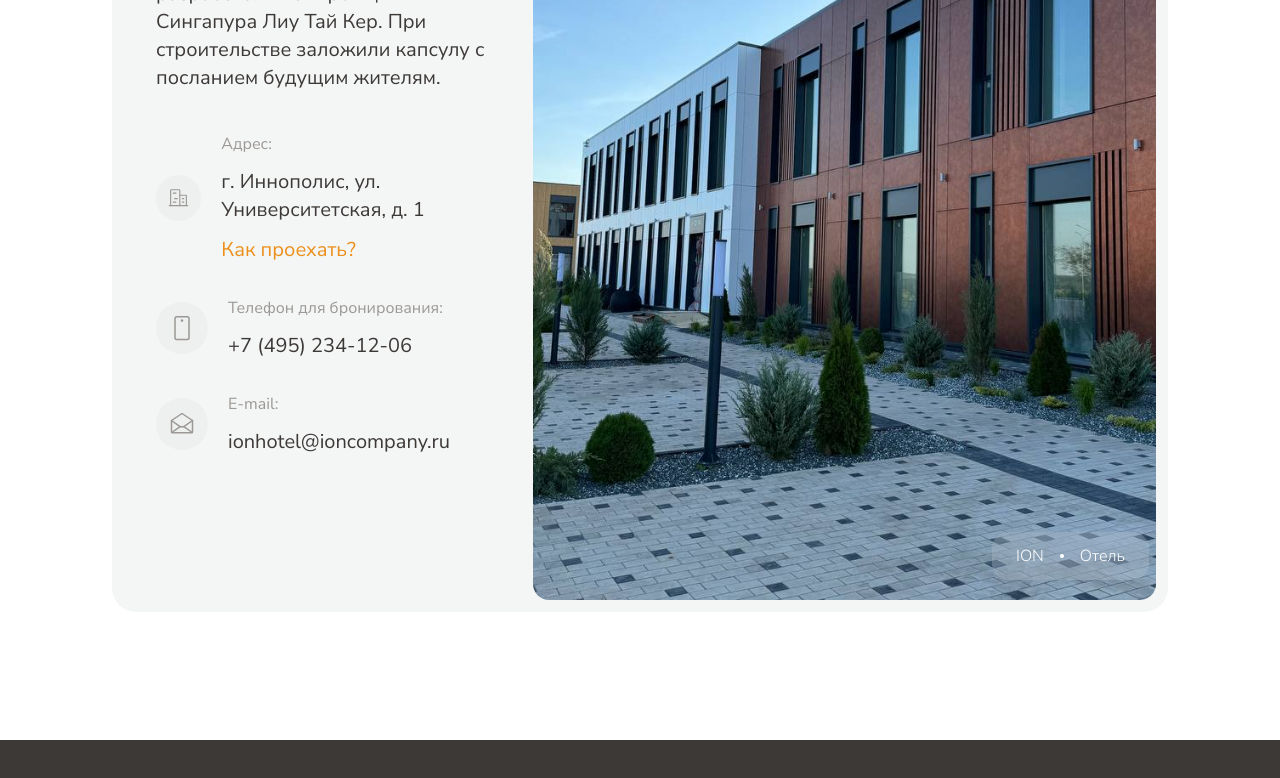
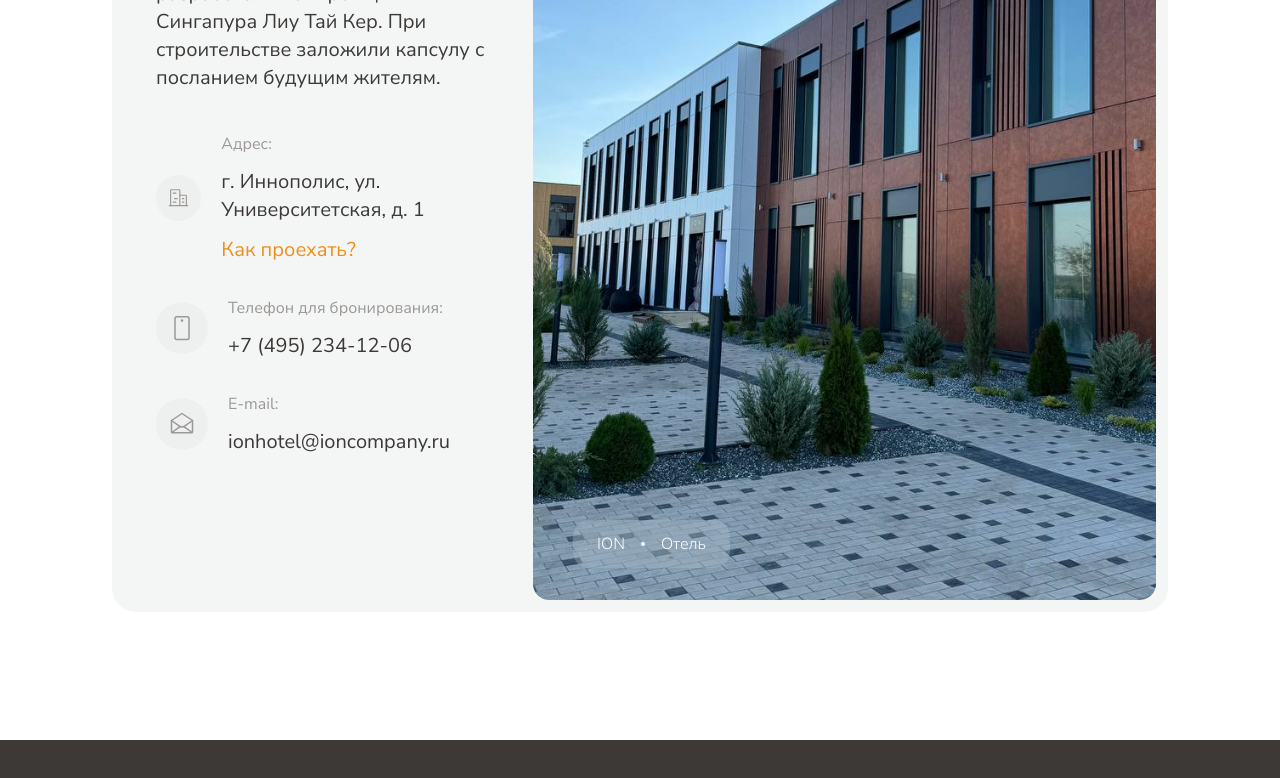
Before and after one commit to DeHopen/ION_Hotel, a Next.js app: page / in a window 1280 px wide. Shown: the part 6924-7702 px from the top of the page. Built offline with nearby package versions, Linux system fonts and the light colour scheme.

Commit message:
Bug fix with placeholder

```diff
--- a/src/components/InfoHotel/InfoHotel.tsx
+++ b/src/components/InfoHotel/InfoHotel.tsx
@@ -82,10 +82,11 @@ const InfoHotel: FC = () => {
                 height={mainImg.height}
                 className={styles.image}
             />
+            <div className={styles.placeholder}>
+              <Placeholder mainText={placeholder.mainText} additionalText={placeholder.additionalText}/>
+            </div>
           </div>
-          <div className={styles.placeholder}>
-            <Placeholder mainText={placeholder.mainText} additionalText={placeholder.additionalText}/>
-          </div>
+
         </div>
 
       </div>
--- a/src/styles/InfoHotel.module.scss
+++ b/src/styles/InfoHotel.module.scss
@@ -54,6 +54,10 @@
   @apply rounded-2xl object-cover w-816 h-816;
 }
 
+.imageSection{
+  @apply relative
+}
+
 .placeholder{
-  @apply absolute left-[62rem] top-[47.5rem]
+  @apply absolute left-10 top-[46rem]
 }
```
